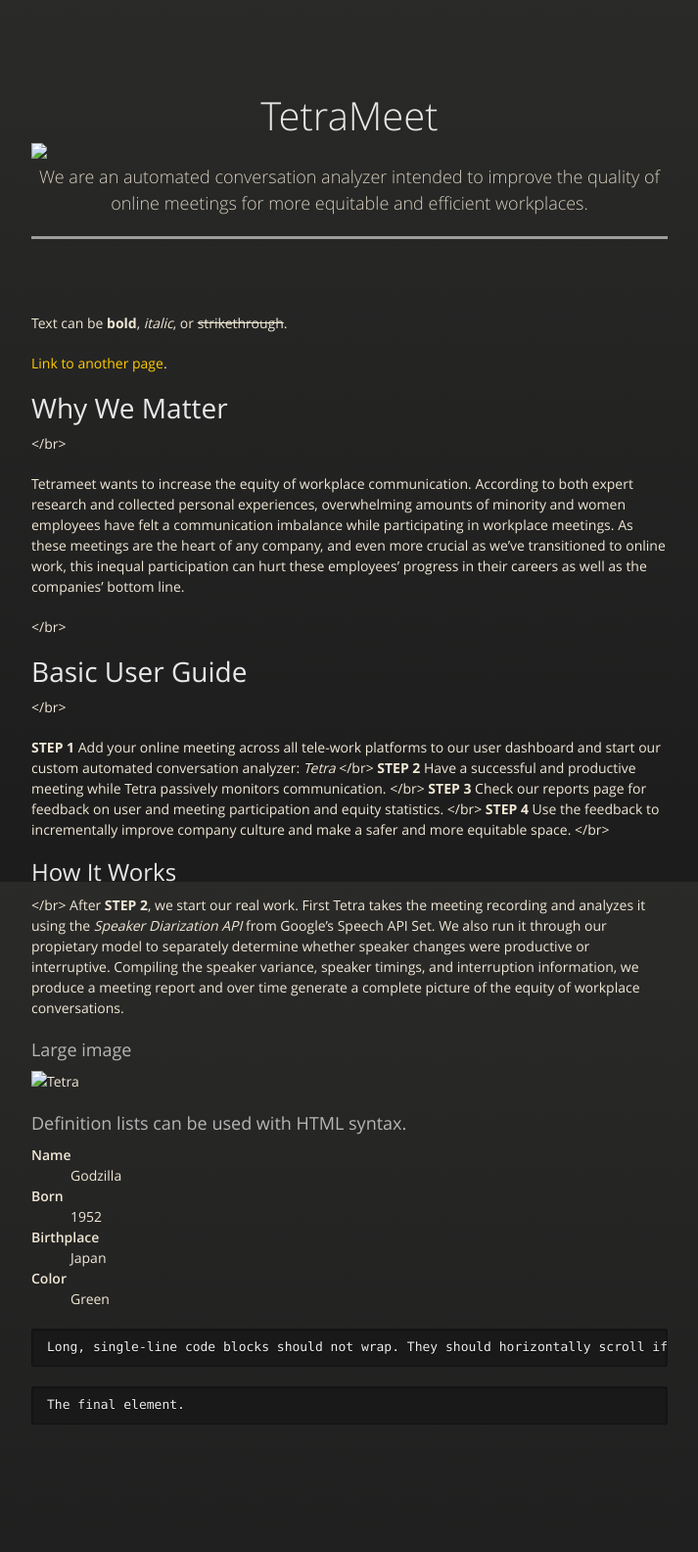
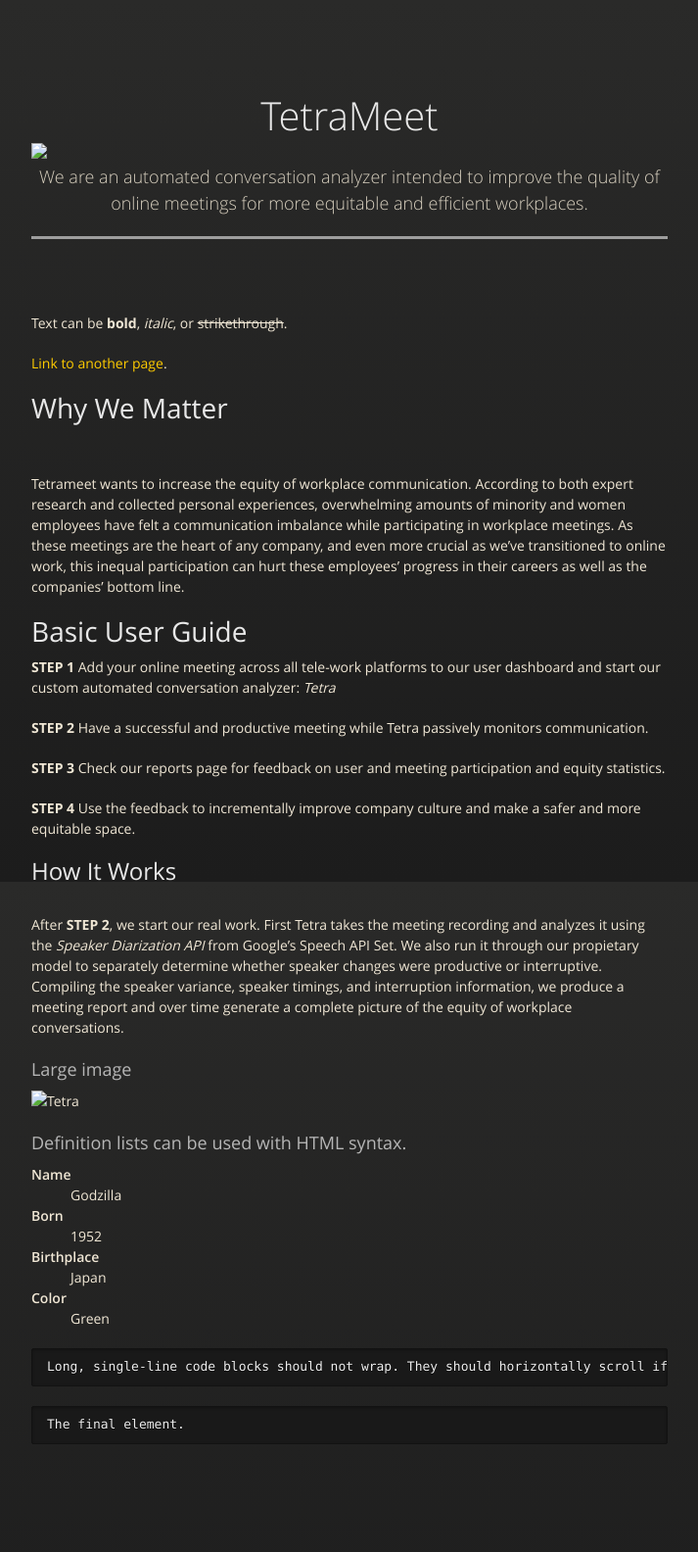
Before and after one commit to snehakadiyala/test.github.io, a Jekyll site: the page built from index.md, in a window 1280 px wide. Shown: the whole page at 98% size, without its empty margins (283-996 px from the left). Built offline with Jekyll 4.4.1, drawn with Linux system fonts in a browser that asks for light colours; grey boxes are pictures that could not be loaded.

Commit message:
Update index.md

```diff
--- a/index.md
+++ b/index.md
@@ -8,24 +8,28 @@
 
 # Why We Matter
 
-</br>
+<br/>
 
 Tetrameet wants to increase the equity of workplace communication. According to both expert research and collected personal experiences, overwhelming amounts of minority and women employees have felt a communication imbalance while participating in workplace meetings. As these meetings are the heart of any company, and even more crucial as we've transitioned to online work, this inequal participation can hurt these employees' progress in their careers as well as the companies' bottom line.
 
-</br>
+
 # Basic User Guide
-</br>
+
 
 **STEP 1** Add your online meeting across all tele-work platforms to our user dashboard and start our custom automated conversation analyzer: _Tetra_
-</br>
+<br/>
+
 **STEP 2** Have a successful and productive meeting while Tetra passively monitors communication.
-</br>
+
+
 **STEP 3** Check our reports page for feedback on user and meeting participation and equity statistics.
-</br>
+
+
 **STEP 4** Use the feedback to incrementally improve company culture and make a safer and more equitable space.
-</br>
+
+
 ## How It Works
-</br>
+<br/>
 After **STEP 2**, we start our real work. First Tetra takes the meeting recording and analyzes it using the _Speaker Diarization API_ from Google's Speech API Set. We also run it through our propietary model to separately determine whether speaker changes were productive or interruptive. Compiling the speaker variance, speaker timings, and interruption information, we produce a meeting report and over time generate a complete picture of the equity of workplace conversations.
 
 
```
